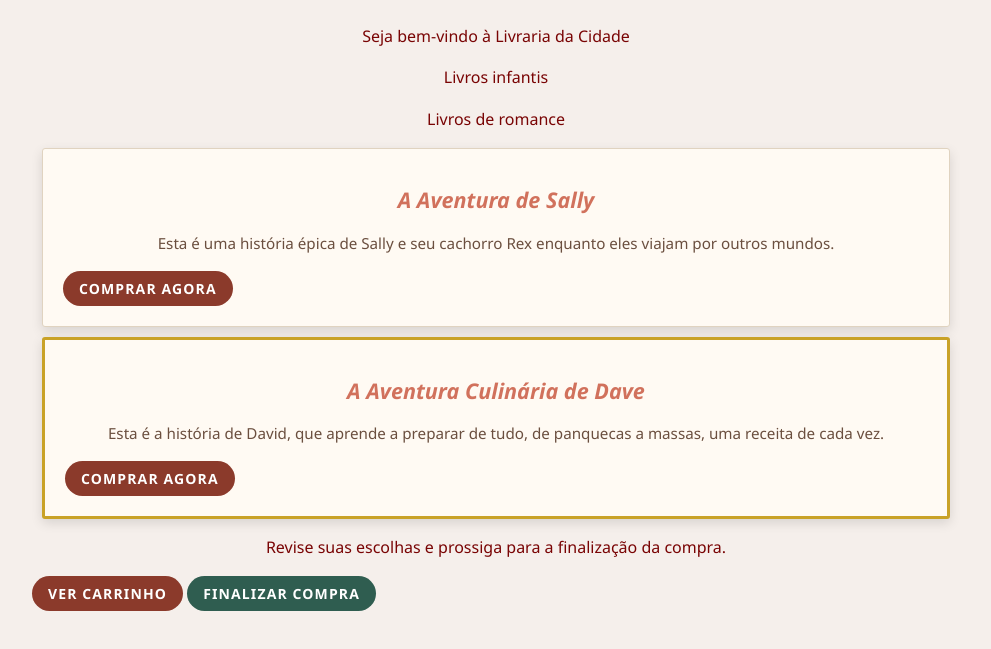
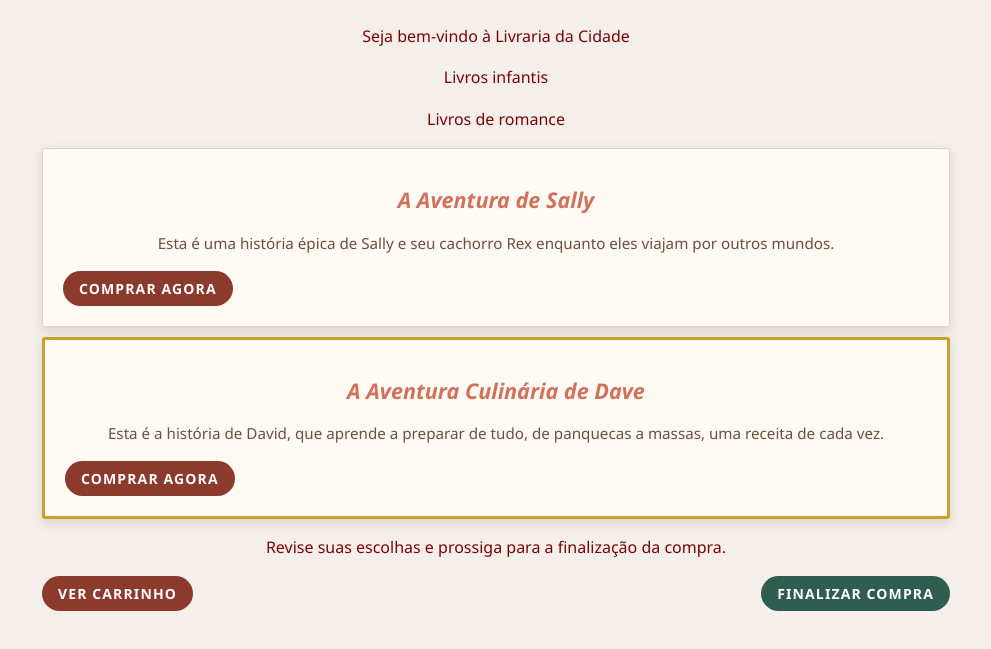
Before and after one commit to claudioelo/Imp-rio-das-Letras, a plain HTML site: page index.html in a window 1280 px wide. Shown: the part 81-730 px from the top of the page, without its empty margins (144-1135 px from the left). Drawn offline with Linux system fonts and the light colour scheme.

Commit message:
Alinha botões do checkout com flexbox

```diff
--- a/styles.css
+++ b/styles.css
@@ -75,6 +75,13 @@ p {
     font-weight: 600;
 }
 
+.btn-container {
+    display: flex;
+    gap: 0.5rem;
+    justify-content: space-between;
+    margin: 0 10px;
+}
+
 .btn:hover {
     background: #6e2c20;
 }
```
